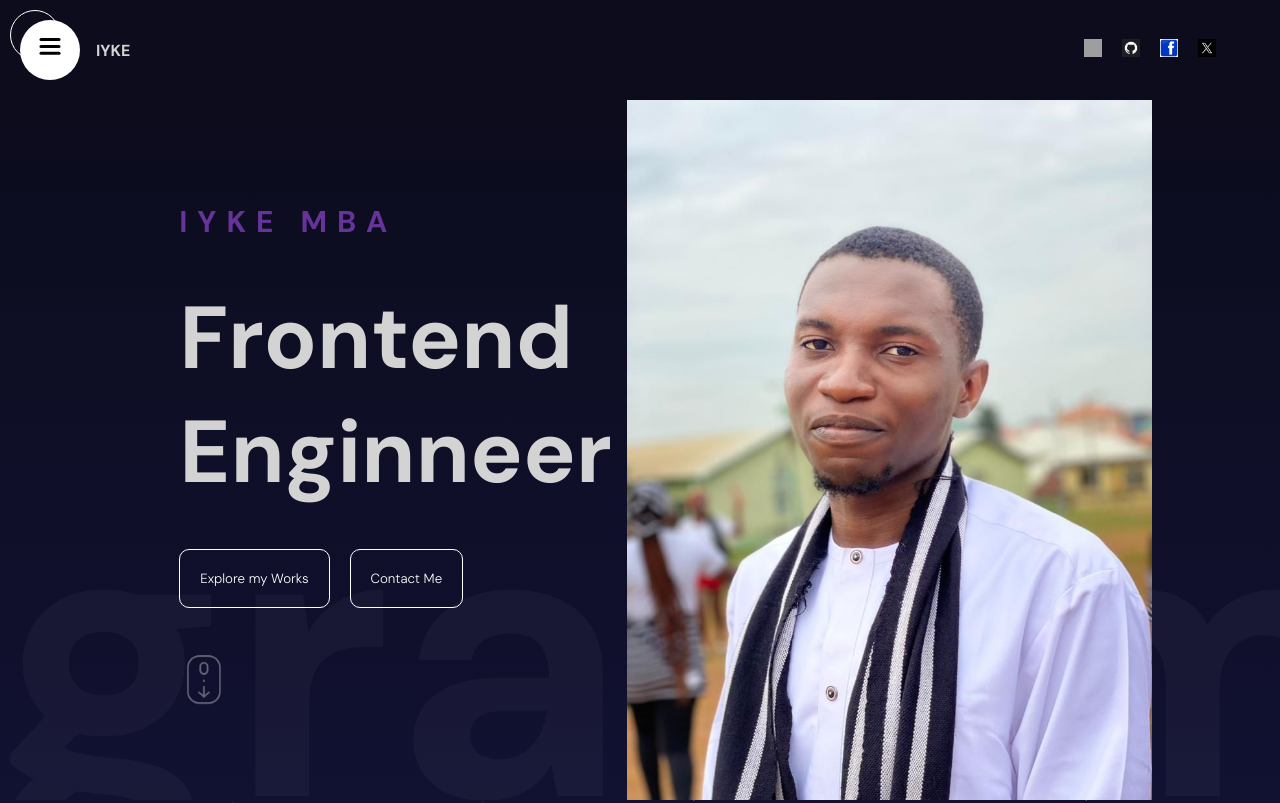
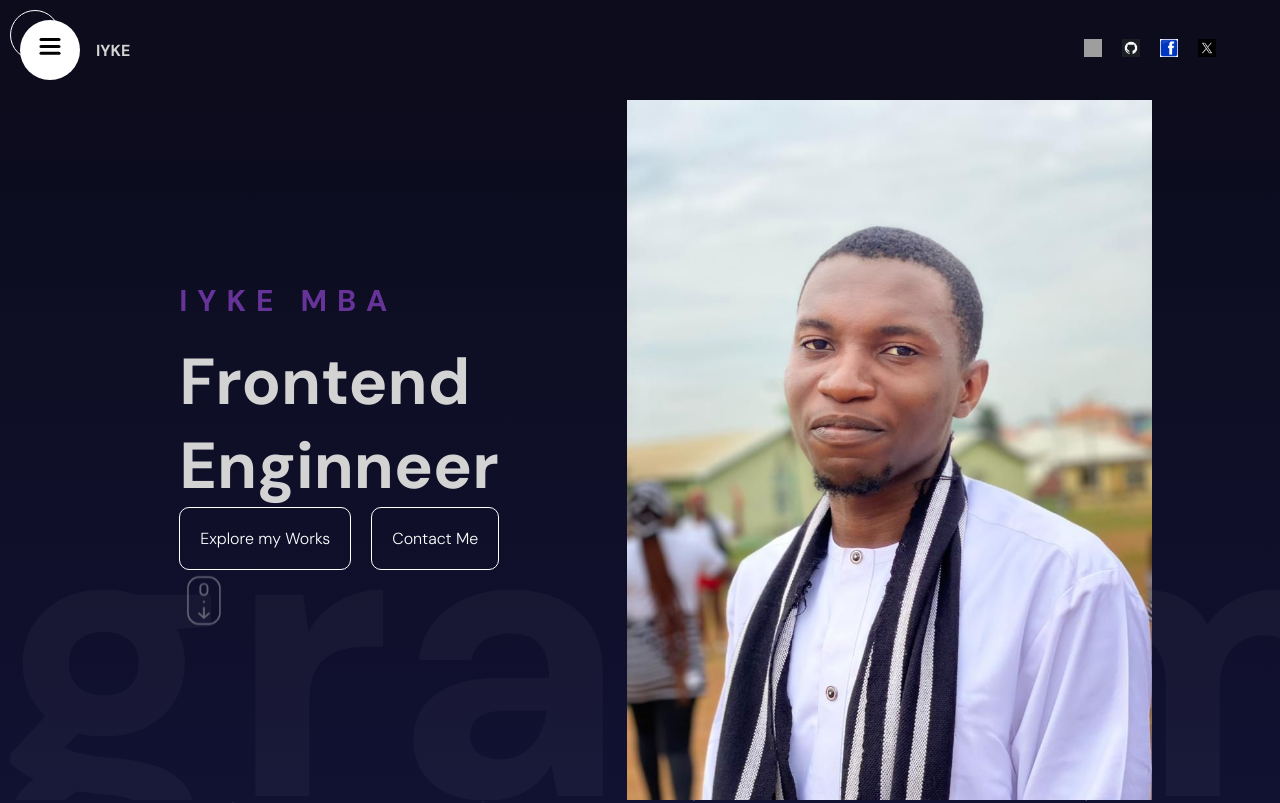
Before and after one commit to IkMba/Portfolio, a React (Vite) app: page / in a window 1280 px wide. Shown: the top 803 px of the page. Built offline with nearby package versions, Linux system fonts and the light colour scheme; grey boxes are pictures that could not be loaded.

Commit message:
second commit

```diff
--- a/src/app.scss
+++ b/src/app.scss
@@ -1,7 +1,7 @@
-html {
-  scroll-snap-type: y mandatory;
-  scroll-behavior: smooth;
-}
+// html {
+//   scroll-snap-type: y mandatory;
+//   scroll-behavior: smooth;
+// }
 
 * {
   padding: 0;
@@ -13,8 +13,8 @@ html {
 body {
   background-color: #0c0c1d;
   color: lightgray;
-  max-width:100vw;
-  overflow:hidden;
+  max-width: 100vw;
+  // overflow-x: hidden;
 }
 
 a {
@@ -25,7 +25,7 @@ a {
 section {
   height: 100vh;
   width: 100vw;
-  scroll-snap-align: center;
+  // scroll-snap-align: center;
   overflow: hidden;
 }
 
--- a/src/components/hero/Hero.jsx
+++ b/src/components/hero/Hero.jsx
@@ -50,14 +50,12 @@ const Hero = () => {
           <motion.h2 variants={textVariants}>IYKE MBA</motion.h2>
           <motion.h1 variants={textVariants}>Frontend Enginneer</motion.h1>
           <motion.div variants={textVariants} className="buttons">
-            <a href="#Projects">
-              <motion.button variants={textVariants}>
-                Explore my Works
-              </motion.button>
-            </a>
-            <a href="#Contact">
-              <motion.button variants={textVariants}>Contact Me</motion.button>
-            </a>
+            <motion.a href="#Projects" variants={textVariants}>
+              Explore my Works
+            </motion.a>
+            <motion.a href="#Contact" variants={textVariants}>
+              Contact Me
+            </motion.a>
           </motion.div>
           <motion.img
             variants={textVariants}
--- a/src/components/hero/hero.scss
+++ b/src/components/hero/hero.scss
@@ -2,7 +2,7 @@
 
 .hero {
   height: calc(100vh - 100px);
-  overflow: hidden;
+  // overflow: hidden;
   background: linear-gradient(180deg, #0c0c1d, #111132);
   position: relative;
   padding-inline: 4rem;
@@ -21,13 +21,13 @@
       display: flex;
       flex-direction: column;
       justify-content: center;
-      gap: 40px;
+      gap: 20px;
       padding-left: 10%;
 
       @include mobile {
         height: 50%;
         width: 100%;
-        gap: 20px;
+        gap: 30px;
         align-items: center;
         text-align: center;
         padding-left: 0;
@@ -43,7 +43,7 @@
       }
 
       h1 {
-        font-size: 88px;
+        font-size: 65px;
 
         @include mobile {
           font-size: 36px;
@@ -51,20 +51,20 @@
       }
 
       .buttons {
-        button {
+        a {
           padding: 20px;
           border: 1px solid white;
           border-radius: 10px;
           background-color: transparent;
           color: white;
           margin-right: 20px;
-          cursor: pointer;
           font-weight: 300;
           cursor: pointer;
-        }
+          z-index: 5;
 
-        button:hover {
-          background-color: orange;
+          &:hover {
+            background-color: orange;
+          }
         }
       }
 
--- a/src/components/portfolio/Portfolio.jsx
+++ b/src/components/portfolio/Portfolio.jsx
@@ -7,8 +7,8 @@ const projectData = [
     title: "Dashboard",
     details:
       "A dashboard application for an online ecommerce company. The dashboard displays products,users and transction data from a database. Admin can also perform CRUD operations on these properties.",
-    link: "",
-    img: "/glow1.png",
+    link: "https://dashboard-theta-umber.vercel.app/dashboard",
+    img: "/image.png",
     tools: [
       "React",
       "TypeScript",
@@ -22,7 +22,7 @@ const projectData = [
     title: "Resort Bookings App",
     details:
       "A custom application for managing a hotel resort. Used to manage bookings,cabins and guests data. ",
-    link: "https://movieswebflix.netlify.app/",
+    link: "https://luxresorts.netlify.app/",
     img: "/movies1.png",
     tools: [
       "JavaScript",
@@ -46,7 +46,7 @@ const projectData = [
     details: "A pizza ordering application",
     img: "/pizza1.png",
     tools: ["React", "React Router", "Redux", "JavaScript"],
-    link: "reactpizzaapp.netlfy.app",
+    link: "https://pizzanow-omega.vercel.app/",
   },
   {
     title: "Adex",
```
Also changed, not shown: public/image.png (added), src/components/sidebar/sidebar.scss (line endings or trailing spaces).
